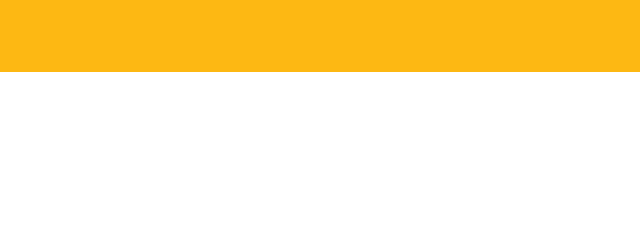
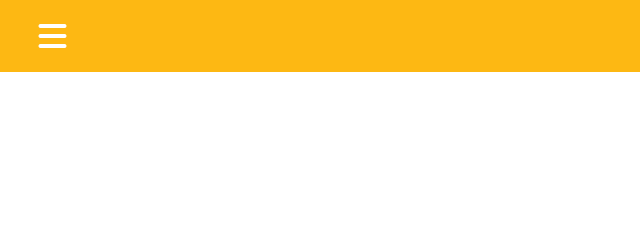
Before and after one commit to chrismuha/website-template-7, a plain HTML site: page index.html in a window 1280 px wide. Shown: the top 240 px of the page, 0-640 px from the left. Drawn offline with Linux system fonts and the light colour scheme; files whose address does not match are found by name.

Commit message:
fixed broken navbar button

```diff
--- a/assets/css/styles.css
+++ b/assets/css/styles.css
@@ -74,7 +74,6 @@ main {
 .navbar {
     background-color: #FDB813;
     position: relative;
-
 }
 
 /* Navbar Menu */
@@ -151,7 +150,6 @@ nav {
 
   nav .menu-btn i {
     color: #FDB813;
-    font-family: 'TaxiCab-Bold';
     font-size: 24pt;
     cursor: pointer;
     display: none;
```
